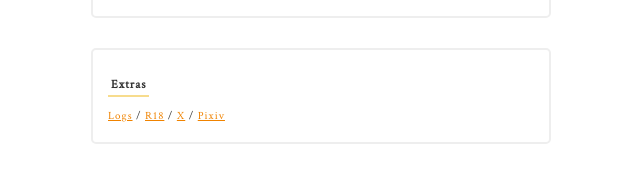
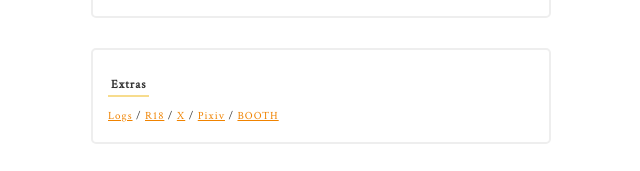
Before and after one commit to bisqhq/bisqhq.github.io, a Jekyll site: the page works.html, which Jekyll copies as it is, in a window 1280 px wide. Shown: the part 1336-1507 px from the top of the page, without its empty margins (319-959 px from the left). Built offline with Jekyll 4.4.1, drawn with Linux system fonts in a browser that asks for light colours; some web fonts are replaced.

Commit message:
works.html を更新

```diff
--- a/works.html
+++ b/works.html
@@ -85,7 +85,7 @@
 
     <div class="text">
         <h2>Extras</h2><br>
-        <a href="log/log.html">Logs</a> / <a href="R/R.html">R18</a> / <a href="https://x.com/bisquenote" target="_blank" rel="noopener">X</a> / <a href="https://www.pixiv.net/users/124745445" target="_blank" rel="noopener">Pixiv</a>
+        <a href="log/log.html">Logs</a> / <a href="R/R.html">R18</a> / <a href="https://x.com/bisquenote" target="_blank" rel="noopener">X</a> / <a href="https://www.pixiv.net/users/124745445" target="_blank" rel="noopener">Pixiv</a> / <a href="https://bisqhq.booth.pm" target="_blank" rel="noopener">BOOTH</a>
     </div>
 
 </div><!-- /.wrp -->
```
